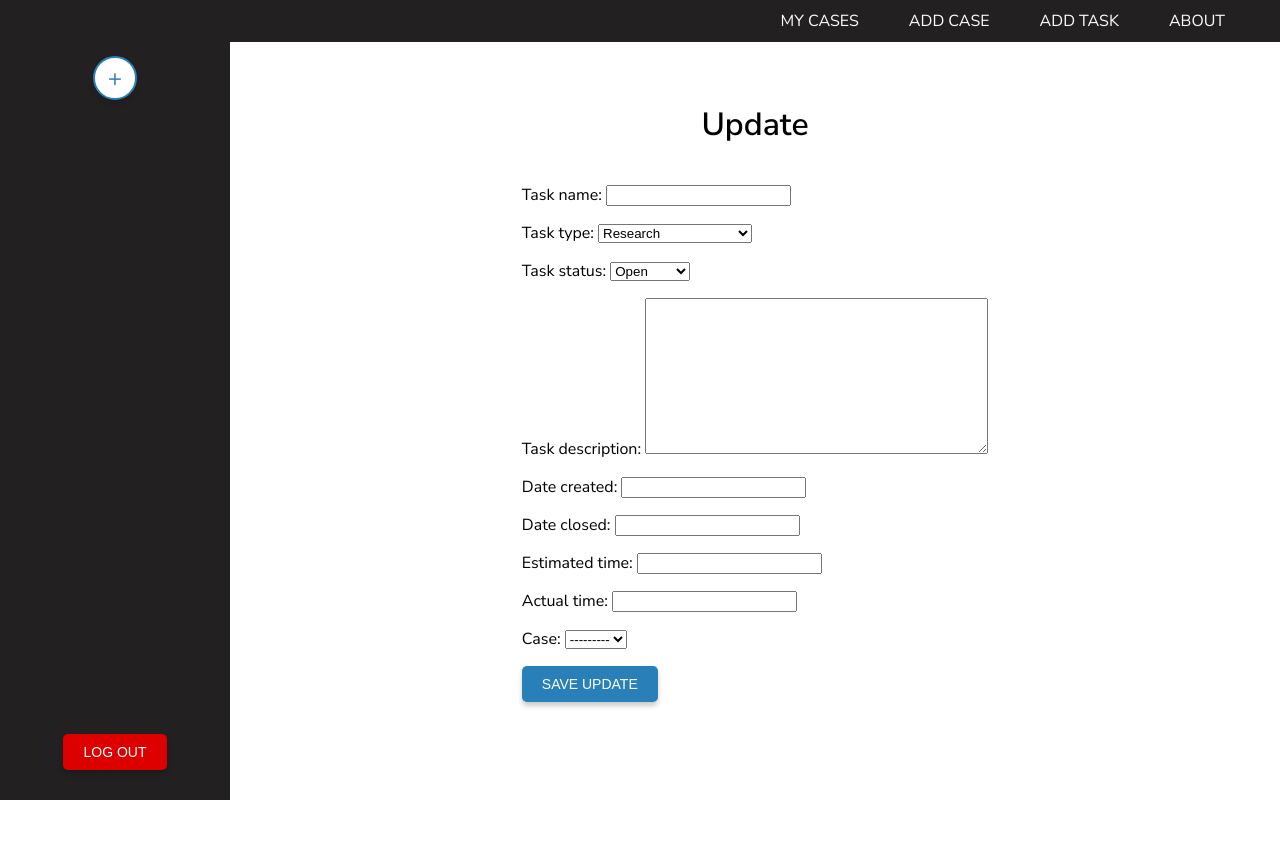
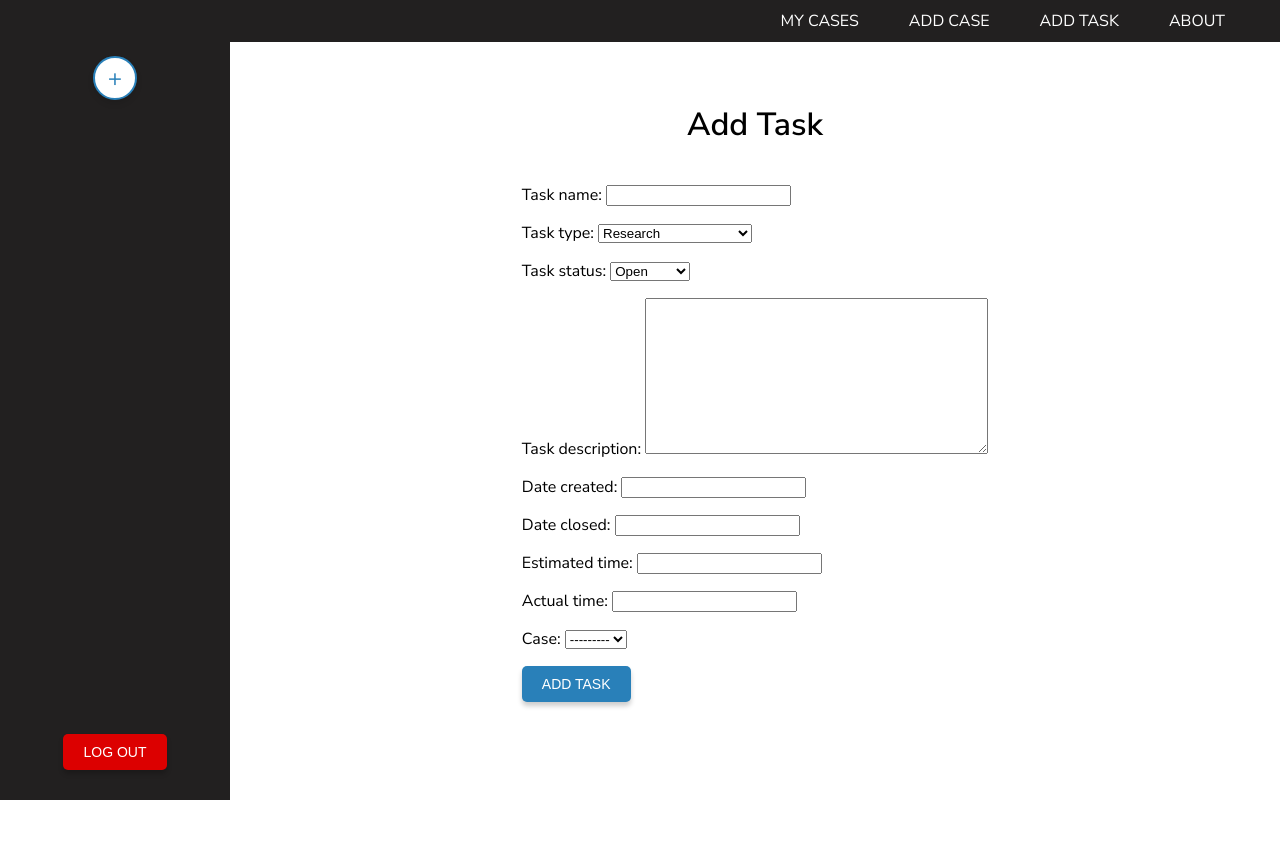
Before and after one commit to matthew-estes/caselawg, a Django app: page /task/create/ in a window 1280 px wide. Run offline with Django 5.2, Linux system fonts and the light colour scheme; the visitor is signed in with stand-in values (Sample User, id 1); data that the repository does not hold is empty.

Commit message:
Update add task function in html

```diff
--- a/main_app/templates/main_app/task_form.html
+++ b/main_app/templates/main_app/task_form.html
@@ -4,7 +4,11 @@ rel='stylesheet' href='{% static 'css/form.css' %}'/> {% endblock %}
 {% block content %}
 
 <div class="page-header">
+  {% if task %}
   <h1>Update {{ task.task_name }}</h1>
+  {% else %}
+  <h1>Add Task</h1>
+  {% endif %}
 </div>
 
 <form action="" method="post" class="add-task-form-container">
@@ -12,7 +16,11 @@ rel='stylesheet' href='{% static 'css/form.css' %}'/> {% endblock %}
   <table>
     {{ form.as_p }}
   </table>
+  {% if task %}
   <button type="submit" class="submit-button">SAVE UPDATE</button>
+  {% else %}
+  <button type="submit" class="submit-button">ADD TASK</button>
+  {% endif %}
 </form>
 
 {% endblock %}
--- a/main_app/views.py
+++ b/main_app/views.py
@@ -114,10 +114,26 @@ class TaskCreate(LoginRequiredMixin, CreateView):
     fields = '__all__'
     success_url = '/tasks/'
 
+    def form_valid(self, form):
+        form.instance.user = self.request.user
+        return super().form_valid(form)
+
+    def get_context_data(self, **kwargs):
+        context = super().get_context_data(**kwargs)
+        context["tasks"] = Task.objects.all()
+        context["form_title"] = "Create Task"
+        return context
+
 
 class TaskUpdate(LoginRequiredMixin, UpdateView):
     model = Task
     fields = '__all__'
+    success_url = '/tasks/'
+
+    def get_context_data(self, **kwargs):
+        context = super().get_context_data(**kwargs)
+        context['tasks'] = Task.objects.all()
+        return context
 
 class TaskCloseView(LoginRequiredMixin, UpdateView):
     def get(self, request, pk):
```
